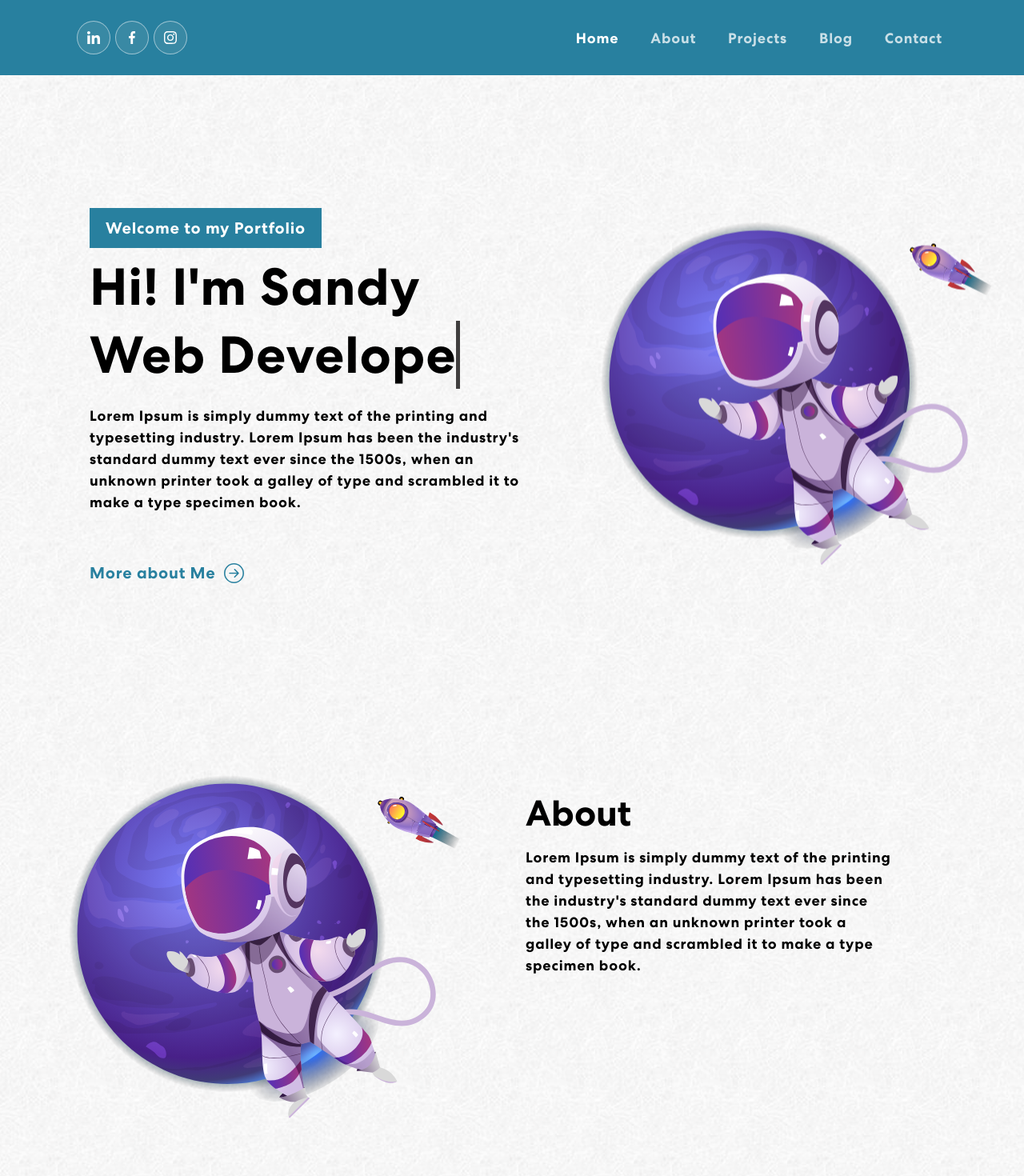
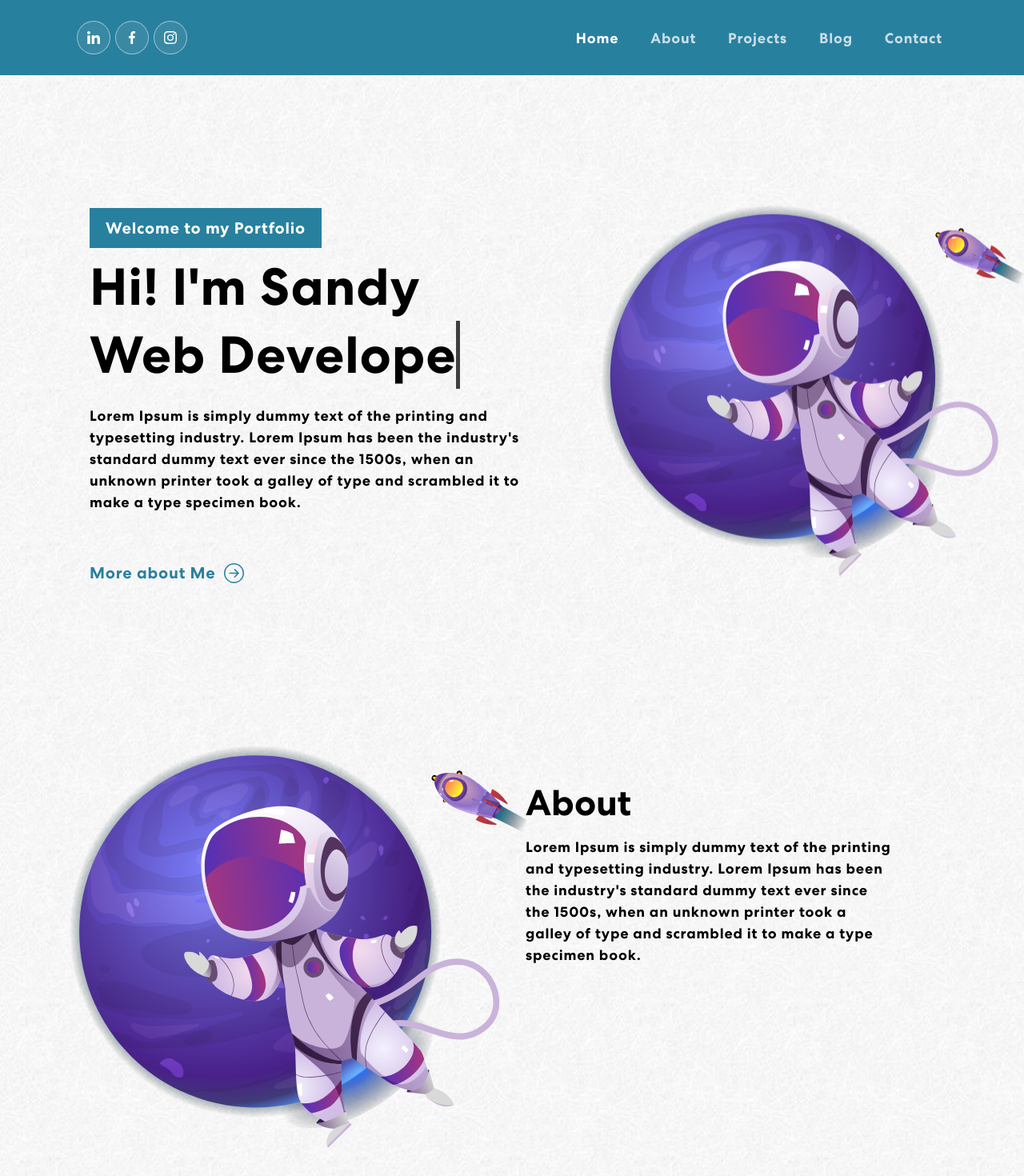
Before and after one commit to yinhsuan/portfolio, a React (Create React App) app: page / in a window 1280 px wide. Shown: the top 1470 px of the page at 80% size. Built offline with nearby package versions, Linux system fonts and the light colour scheme.

Commit message:
edit the image size using css

```diff
--- a/src/App.css
+++ b/src/App.css
@@ -315,6 +315,7 @@ nav.navbar .navbar-toggler[aria-expanded="true"] .navbar-toggler-icon {
 }
 .banner img {
   animation: updown 3s linear infinite;
+  width: 120%;
 }
 @keyframes updown {
     0% {
@@ -374,6 +375,7 @@ nav.navbar .navbar-toggler[aria-expanded="true"] .navbar-toggler-icon {
 /************ About Css ************/
 .about {
   padding: 80px 0;
+  /* padding: 100px 0 100px 0; */
   position: relative;
   /* background-image: url('./assets/img/banner-bg.png'); */
   overflow-x: hidden;
@@ -396,7 +398,9 @@ nav.navbar .navbar-toggler[aria-expanded="true"] .navbar-toggler-icon {
   width: 85%;
   font-weight: bold;
 }
-
+.about img {
+  width: 130%;
+}
 
 
 /************ Projects Css ************/
@@ -578,7 +582,7 @@ nav.navbar .navbar-toggler[aria-expanded="true"] .navbar-toggler-icon {
   overflow-x: hidden;
 }
 .contact img {
-  width: 92%;
+  width: 100%;
 }
 .contact h2 {
   color: #000000;
--- a/src/components/About.js
+++ b/src/components/About.js
@@ -17,7 +17,7 @@ export const About = () => {
                 <TrackVisibility>
                 {({ isVisible }) =>
                     <div className={isVisible ? "animate__animated animate__zoomIn" : ""}>
-                    <img src={headerImg} style={{ width: '500px', height: '500px' }} alt="Header Img"/>
+                      <img src={headerImg} alt="Header Img"/>
                     </div>}
                 </TrackVisibility>
             </Col>
--- a/src/components/Banner.js
+++ b/src/components/Banner.js
@@ -76,7 +76,8 @@ export const Banner = () => {
             <TrackVisibility>
               {({ isVisible }) =>
                 <div className={isVisible ? "animate__animated animate__zoomIn" : ""}>
-                  <img src={headerImg} style={{ width: '500px', height: '500px' }} alt="Header Img"/>
+                  <img src={headerImg} alt="Header Img"/>
+                  {/* <img src={headerImg} style={{ width: '500px', height: '500px' }} alt="Header Img"/> */}
                 </div>}
             </TrackVisibility>
           </Col>
--- a/src/components/Contact.js
+++ b/src/components/Contact.js
@@ -59,7 +59,7 @@ export const Contact = () => {
             <TrackVisibility>
                 {({ isVisible }) =>
                     <div className={isVisible ? "animate__animated animate__zoomIn" : ""}>
-                    <img src={headerImg} style={{ width: '500px', height: '500px' }} alt="Header Img"/>
+                    <img src={headerImg} alt="Header Img"/>
                     </div>}
                 </TrackVisibility>
           </Col>
```
